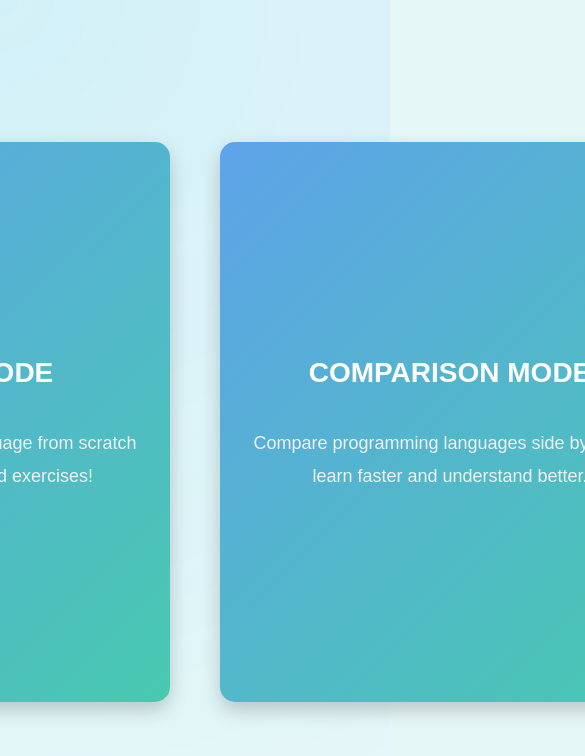
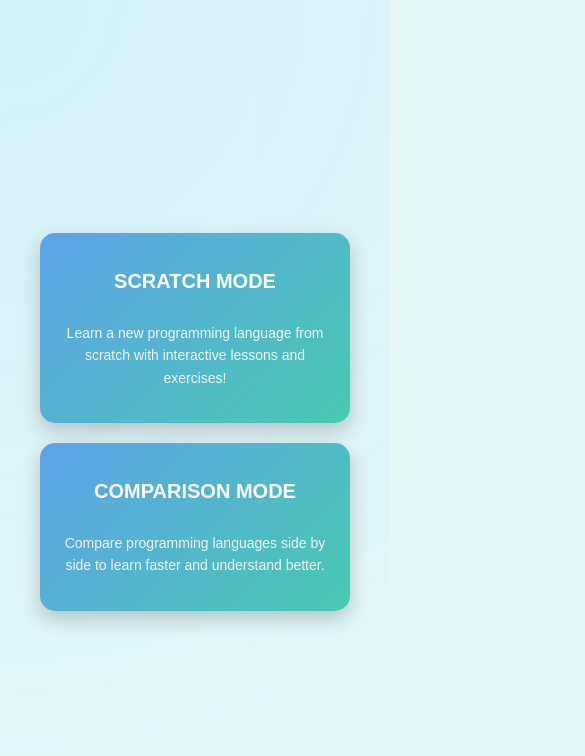
Before and after one commit to sidharthgk/Cross-Language-Learning, a React (Vite) app: page / in a window 390 px wide. Shown: the top 756 px of the page, 585 px wide, since content can reach past the window. Built offline with nearby package versions, Linux system fonts and the light colour scheme.

Commit message:
added mobile compatibility

```diff
--- a/src/styles/ComparisonModePage.css
+++ b/src/styles/ComparisonModePage.css
@@ -10,12 +10,15 @@ body {
   min-height: 100vh;
 }
 
+/* Container */
 .page-container {
   text-align: center;
   width: 90%;
   max-width: 800px;
+  padding: 20px;
 }
 
+/* Heading Styles */
 h1 {
   color: #512da8; /* Dark Purple */
   font-size: 2rem;
@@ -27,18 +30,22 @@ body {
   font-size: 1.5rem;
 }
 
+/* Language Select Section */
 .language-select {
   display: flex;
   justify-content: center;
   gap: 30px;
   margin: 20px 0;
+  flex-wrap: wrap; /* Allow items to wrap on smaller screens */
 }
 
 .language-select div {
   flex: 1;
   text-align: center;
+  min-width: 120px; /* Ensure buttons don’t get too small */
 }
 
+/* Buttons */
 button {
   background: #673ab7; /* Purple */
   color: white;
@@ -61,6 +68,7 @@ body {
   cursor: not-allowed;
 }
 
+/* Score Display */
 .score-display {
   margin-top: 20px;
   padding: 15px;
@@ -71,3 +79,45 @@ body {
   box-shadow: 0 4px 6px rgba(0, 0, 0, 0.1);
   color: #311b92;
 }
+
+/* Responsive Design for Mobile */
+@media (max-width: 768px) {
+  body {
+      padding: 10px; /* Add padding for smaller screens */
+  }
+
+  .page-container {
+      width: 100%; /* Use full width on smaller screens */
+      max-width: 100%; /* Remove max-width for smaller devices */
+      padding: 15px; /* Adjust padding */
+  }
+
+  h1 {
+      font-size: 1.75rem; /* Smaller font size for H1 */
+      margin-bottom: 15px;
+  }
+
+  h2 {
+      font-size: 1.25rem; /* Smaller font size for H2 */
+  }
+
+  .language-select {
+      gap: 15px; /* Reduce gap between items */
+  }
+
+  .language-select div {
+      min-width: 100px; /* Adjust for smaller buttons */
+  }
+
+  button {
+      font-size: 14px; /* Smaller font size for buttons */
+      padding: 8px 15px; /* Reduce padding for smaller screens */
+  }
+
+  .score-display {
+      width: 100%; /* Make score display take full width */
+      max-width: 300px; /* Set a maximum width */
+      font-size: 14px; /* Adjust font size */
+      padding: 10px; /* Reduce padding */
+  }
+}
--- a/src/styles/LandingPage.css
+++ b/src/styles/LandingPage.css
@@ -17,13 +17,14 @@ body {
   align-items: center;
   gap: 50px; /* Increased gap for better spacing */
   padding: 40px;
+  flex-wrap: wrap; /* Allow cards to wrap on smaller screens */
 }
 
 /* Card design */
 .mode-card {
-    width: 400px; /* Larger width */
-    height: 500px; /* Larger height */
-    background: linear-gradient(135deg, #5ea3e9, #48c9b0); /* New gradient to match the teal theme */
+  width: 350px; /* Adjusted width for smaller screens */
+  height: 450px; /* Adjusted height for smaller screens */
+  background: linear-gradient(135deg, #5ea3e9, #48c9b0); /* Gradient to match the teal theme */
   color: #ffffff; /* White text for contrast */
   border-radius: 15px;
   display: flex;
@@ -32,7 +33,7 @@ body {
   align-items: center;
   box-shadow: 0 8px 20px rgba(0, 0, 0, 0.2); /* Larger shadow for depth */
   text-align: center;
-    padding: 30px;
+  padding: 20px; /* Reduced padding for mobile */
   transition: all 0.3s ease-in-out;
   cursor: pointer;
 }
@@ -45,17 +46,17 @@ body {
 
 /* Card Title */
 .mode-card h2 {
-    font-size: 28px; /* Larger title font */
+  font-size: 24px; /* Slightly smaller title font */
   font-weight: 700;
-    margin-bottom: 20px;
+  margin-bottom: 15px;
   text-transform: uppercase; /* Make titles stand out */
   color: #fdfdfd; /* Softer white */
 }
 
 /* Card Description */
 .mode-card p {
-    font-size: 18px; /* Larger description font */
-    line-height: 1.8;
+  font-size: 16px; /* Smaller font for mobile */
+  line-height: 1.6;
   color: #f1f1f1; /* Softer white for description */
 }
 
@@ -80,3 +81,28 @@ body {
       opacity: 1;
   }
 }
+
+/* Responsive Design for Mobile */
+@media (max-width: 768px) {
+  body {
+      padding: 10px; /* Reduce padding for smaller screens */
+  }
+
+  .landing-page {
+      gap: 20px; /* Reduce the gap between cards */
+  }
+
+  .mode-card {
+      width: 90%; /* Full width for smaller screens */
+      height: auto; /* Allow the height to adjust dynamically */
+      padding: 20px; /* Maintain comfortable padding */
+  }
+
+  .mode-card h2 {
+      font-size: 20px; /* Smaller title font for mobile */
+  }
+
+  .mode-card p {
+      font-size: 14px; /* Smaller font for descriptions on mobile */
+  }
+}
--- a/src/styles/ScratchModePage.css
+++ b/src/styles/ScratchModePage.css
@@ -10,12 +10,15 @@ body {
   min-height: 100vh;
 }
 
+/* Container */
 .page-container {
   text-align: center;
   width: 90%;
   max-width: 800px;
+  padding: 20px;
 }
 
+/* Heading Styles */
 h1 {
   color: #1565c0; /* Deep Blue */
   font-size: 2rem;
@@ -27,13 +30,16 @@ body {
   font-size: 1.5rem;
 }
 
+/* Language List */
 .language-list {
   margin: 20px 0;
   display: flex;
-    flex-wrap: wrap;
+  flex-wrap: wrap; /* Allow wrapping on smaller screens */
   justify-content: center;
+  gap: 15px; /* Add spacing between items */
 }
 
+/* Buttons */
 button {
   background: #1e88e5; /* Medium Blue */
   color: white;
@@ -51,6 +57,7 @@ body {
   transform: scale(1.05);
 }
 
+/* Score Display */
 .score-display {
   margin-top: 20px;
   padding: 15px;
@@ -61,3 +68,41 @@ body {
   box-shadow: 0 4px 6px rgba(0, 0, 0, 0.1);
   color: #0d47a1;
 }
+
+/* Responsive Design for Mobile */
+@media (max-width: 768px) {
+  body {
+      padding: 10px; /* Add padding for smaller screens */
+  }
+
+  .page-container {
+      width: 100%; /* Use full width on smaller screens */
+      max-width: 100%; /* Remove max-width for smaller devices */
+      padding: 15px; /* Adjust padding */
+  }
+
+  h1 {
+      font-size: 1.75rem; /* Smaller font size for H1 */
+      margin-bottom: 15px;
+  }
+
+  h2 {
+      font-size: 1.25rem; /* Smaller font size for H2 */
+  }
+
+  .language-list {
+      gap: 10px; /* Reduce gap between items */
+  }
+
+  button {
+      font-size: 14px; /* Smaller font size for buttons */
+      padding: 8px 15px; /* Reduce padding for smaller screens */
+  }
+
+  .score-display {
+      width: 100%; /* Make score display take full width */
+      max-width: 300px; /* Set a maximum width */
+      font-size: 14px; /* Adjust font size */
+      padding: 10px; /* Reduce padding */
+  }
+}
```
Lines whose indentation alone changed are shown as unchanged.
